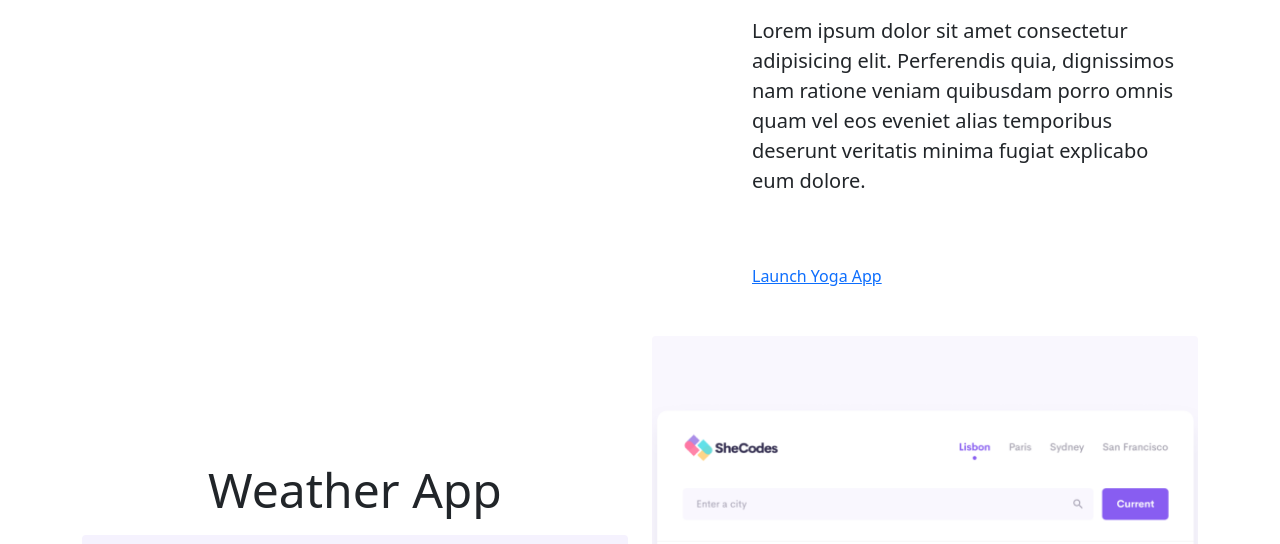
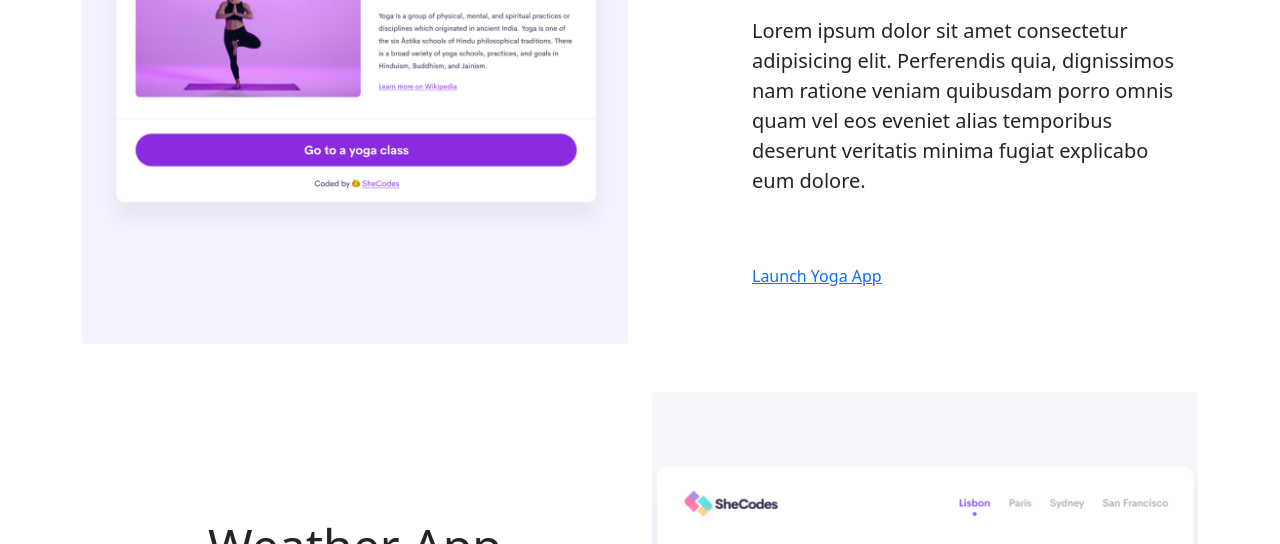
Before and after one commit to laoadr/advanced-tools, a website: page index.html in a window 1280 px wide. Shown: the part 783-1327 px from the top of the page. Drawn offline with nearby package versions, Linux system fonts and the light colour scheme.

Commit message:
fixed html typo

```diff
--- a/index.html
+++ b/index.html
@@ -61,7 +61,7 @@
     <div class="container">
       <div class="row">
         <div class="col-sm-6">
-          <img src="images/yoga.png" class="img-fluid rounded d-none d-sm-blcok" alt="yoga image" />
+          <img src="images/yoga.png" class="img-fluid rounded d-none d-sm-block" alt="yoga image" />
         </div>
         <div class="col-sm-6 yoga">
           <h2 class="mb-3">Yoga App</h2>
```
